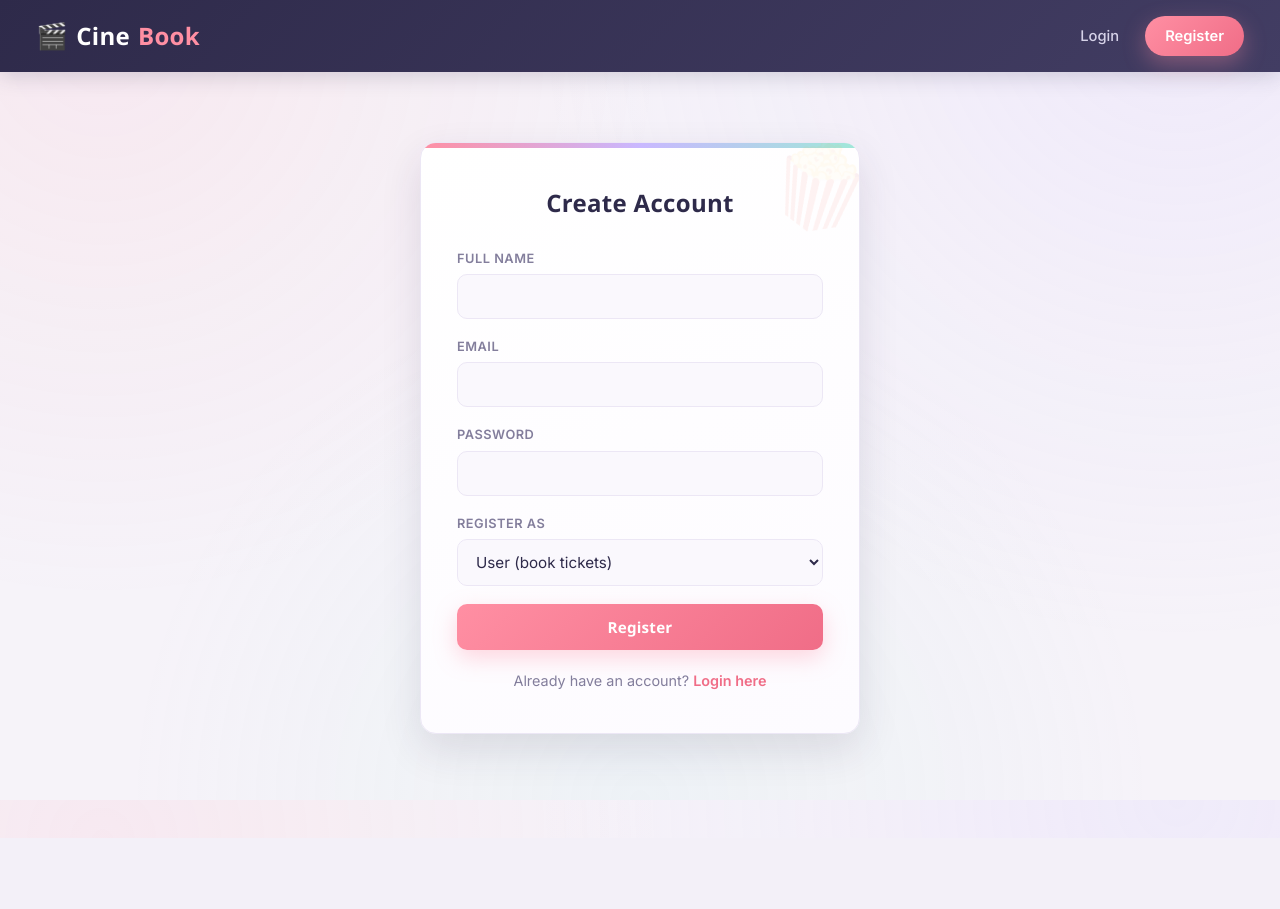
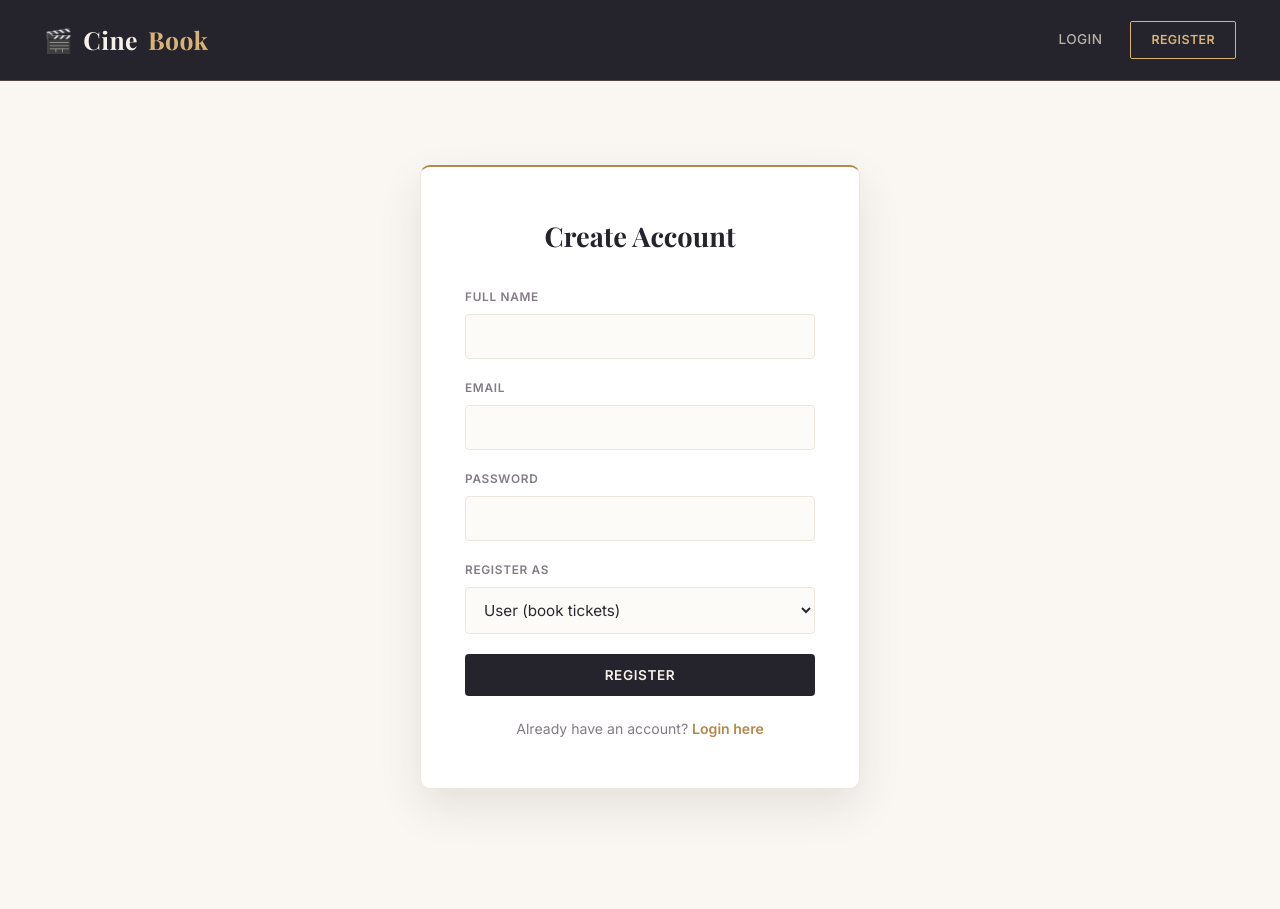
Before and after one commit to sathana20/movie-ticket-booking-system-, a Flask app: page /register in a window 1280 px wide. Before the commit the page ends 763 px from the top, so only its background shows below. Run offline with Flask 3, Linux system fonts and the light colour scheme; parts of the project's set-up code (start-up, migrations or seed data) failed here and were passed over.

Commit message:
Refactor CSS styles for improved layout and design
Updated various CSS variables and styles for improved aesthetics and layout consistency. Adjusted colors, padding, margins, and hover effects throughout the application.

```diff
--- a/movie_booking_app/static/css/style.css
+++ b/movie_booking_app/static/css/style.css
@@ -1,25 +1,24 @@
 :root {
-  --bg: #f6f3f9;
+  --bg: #faf7f2;
   --surface: #ffffff;
-  --surface-soft: #fdfbff;
-  --navy: #2e2a4a;
-  --navy-soft: #423d63;
-  --coral: #ff8fa3;
-  --coral-dark: #f06d87;
-  --lavender: #c9b8ff;
-  --mint: #9fe8d8;
-  --peach: #ffd9b3;
-  --text: #2e2a4a;
-  --text-muted: #837e9c;
-  --green: #4cb892;
+  --surface-soft: #fdfbf8;
+  --charcoal: #25232b;
+  --charcoal-soft: #322f3a;
+  --gold: #b4884a;
+  --gold-light: #d8b277;
+  --gold-pale: #f3e6d0;
+  --blush: #e8c4bd;
+  --sage: #a9b6a3;
+  --text: #2b2730;
+  --text-muted: #837c87;
+  --green: #6f9a70;
   --available: #ffffff;
-  --booked: #e3def0;
-  --selected: var(--coral);
-  --radius: 16px;
-  --shadow: 0 6px 22px rgba(46, 42, 74, 0.08);
-  --shadow-lg: 0 16px 40px rgba(46, 42, 74, 0.12);
-  --border-soft: #ece7f5;
-  --glow-coral: 0 8px 22px rgba(255, 143, 163, 0.35);
+  --booked: #e6e1da;
+  --selected: var(--gold);
+  --radius: 10px;
+  --shadow: 0 4px 16px rgba(37, 35, 43, 0.06);
+  --shadow-lg: 0 18px 44px rgba(37, 35, 43, 0.10);
+  --border-soft: #ece6dc;
 }
 
 * { box-sizing: border-box; }
@@ -28,154 +27,140 @@ body {
   margin: 0;
   font-family: 'Inter', 'Segoe UI', Arial, sans-serif;
   color: var(--text);
-  line-height: 1.5;
+  line-height: 1.6;
   min-height: 100vh;
   background-color: var(--bg);
-  background-image:
-    radial-gradient(circle at 8% 5%, rgba(255,143,163,0.10), transparent 40%),
-    radial-gradient(circle at 92% 0%, rgba(201,184,255,0.14), transparent 45%),
-    radial-gradient(circle at 50% 100%, rgba(159,232,216,0.10), transparent 50%);
-  background-attachment: fixed;
 }
 
-h1, h2, h3, .brand, .btn { font-family: 'Poppins', 'Segoe UI', Arial, sans-serif; }
+h1, h2, h3, .brand { font-family: 'Playfair Display', Georgia, serif; }
+.btn { font-family: 'Inter', sans-serif; }
 a { color: inherit; }
 
 /* ---------- Navbar ---------- */
 .navbar {
-  background: linear-gradient(135deg, var(--navy) 0%, var(--navy-soft) 100%);
+  background: var(--charcoal);
   color: white;
   display: flex;
   justify-content: space-between;
   align-items: center;
-  padding: 16px 36px;
-  box-shadow: 0 4px 20px rgba(46,42,74,0.18);
+  padding: 20px 44px;
   position: sticky;
   top: 0;
   z-index: 100;
+  border-bottom: 1px solid rgba(212,178,119,0.25);
 }
 
 .brand {
-  color: white;
-  font-size: 1.5rem;
-  font-weight: 800;
+  color: #f5f1ea;
+  font-size: 1.55rem;
+  font-weight: 700;
   text-decoration: none;
   display: flex;
   align-items: center;
-  gap: 8px;
-  letter-spacing: 0.3px;
+  gap: 10px;
+  letter-spacing: 0.4px;
 }
-.brand .accent { color: var(--coral); }
-.brand-icon { font-size: 1.6rem; }
+.brand .accent { color: var(--gold-light); }
+.brand-icon { font-size: 1.45rem; opacity: 0.9; }
 
-.nav-links { display: flex; align-items: center; gap: 6px; }
+.nav-links { display: flex; align-items: center; gap: 4px; }
 
 .nav-links a {
-  color: #d6d2e8;
+  color: #b8b2a6;
   text-decoration: none;
-  margin-left: 16px;
-  font-size: 0.92rem;
+  margin-left: 22px;
+  font-size: 0.85rem;
   font-weight: 500;
-  padding: 6px 4px;
+  letter-spacing: 0.4px;
+  text-transform: uppercase;
+  padding: 6px 2px;
   position: relative;
-  transition: color 0.15s;
+  transition: color 0.2s;
 }
 .nav-links a:not(.btn-nav-cta)::after {
   content: "";
   position: absolute;
   left: 0; bottom: 0;
-  width: 0%; height: 2px;
-  background: var(--coral);
-  transition: width 0.2s;
+  width: 0%; height: 1px;
+  background: var(--gold-light);
+  transition: width 0.25s;
 }
 .nav-links a:not(.btn-nav-cta):hover::after { width: 100%; }
-.nav-links a:hover { color: var(--coral); }
+.nav-links a:hover { color: var(--gold-light); }
 
 .btn-nav-cta {
-  background: linear-gradient(135deg, var(--coral), var(--coral-dark));
-  color: white !important;
-  padding: 9px 20px !important;
-  border-radius: 24px;
+  background: transparent;
+  color: var(--gold-light) !important;
+  padding: 8px 20px !important;
+  border-radius: 2px;
   font-weight: 600 !important;
-  box-shadow: var(--glow-coral);
-  margin-left: 16px;
+  border: 1px solid var(--gold-light);
+  margin-left: 22px;
+  text-transform: uppercase;
+  font-size: 0.78rem !important;
+  letter-spacing: 0.6px;
 }
-.btn-nav-cta:hover { transform: translateY(-1px); }
+.btn-nav-cta:hover { background: var(--gold-light); color: var(--charcoal) !important; }
 
 .user-pill {
-  background: rgba(255,255,255,0.12);
+  background: rgba(255,255,255,0.05);
   padding: 7px 16px;
-  border-radius: 24px;
-  margin-left: 16px;
-  font-size: 0.85rem;
-  border: 1px solid rgba(255,255,255,0.15);
-  color: #d6d2e8;
+  border-radius: 2px;
+  margin-left: 20px;
+  font-size: 0.8rem;
+  border: 1px solid rgba(255,255,255,0.12);
+  color: #b8b2a6;
 }
-.user-pill em { color: var(--coral); font-style: normal; font-weight: 600; }
+.user-pill em { color: var(--gold-light); font-style: normal; font-weight: 600; }
 
-.btn-logout { color: var(--coral) !important; font-weight: 700 !important; margin-left: 16px; }
+.btn-logout { color: var(--blush) !important; font-weight: 600 !important; margin-left: 20px; text-transform: uppercase; font-size: 0.78rem; letter-spacing: 0.4px; }
 
-.container { max-width: 1160px; margin: 0 auto; padding: 36px 24px 70px; position: relative; }
+.container { max-width: 1160px; margin: 0 auto; padding: 44px 28px 80px; position: relative; }
 
-.flash-wrap { margin-bottom: 24px; }
+.flash-wrap { margin-bottom: 26px; }
 
 .flash {
   padding: 14px 20px;
-  border-radius: 12px;
+  border-radius: 4px;
   margin-bottom: 10px;
-  font-size: 0.95rem;
+  font-size: 0.92rem;
   font-weight: 500;
-  box-shadow: var(--shadow);
   border: 1px solid var(--border-soft);
 }
-.flash-success { background: #eafbf4; color: #2f9e76; border-left: 4px solid var(--green); }
-.flash-error { background: #fff0f3; color: #d6536c; border-left: 4px solid var(--coral-dark); }
+.flash-success { background: #f3f7f1; color: #557056; border-left: 3px solid var(--green); }
+.flash-error { background: #fbf0ee; color: #a44b3f; border-left: 3px solid #c9695a; }
 
 /* ---------- Forms ---------- */
 .form-card {
-  background: linear-gradient(160deg, var(--surface) 0%, var(--surface-soft) 100%);
+  background: var(--surface);
   max-width: 440px;
-  margin: 34px auto;
-  padding: 42px 36px;
+  margin: 40px auto;
+  padding: 48px 44px;
   border-radius: var(--radius);
   box-shadow: var(--shadow-lg);
   border: 1px solid var(--border-soft);
-  position: relative;
-  overflow: hidden;
-}
-.form-card::before {
-  content: "";
-  position: absolute; top: 0; left: 0; right: 0; height: 5px;
-  background: linear-gradient(90deg, var(--coral), var(--lavender), var(--mint));
-}
-.form-card::after {
-  content: "🍿";
-  position: absolute;
-  top: -20px;
-  right: -12px;
-  font-size: 5.2rem;
-  opacity: 0.06;
-  transform: rotate(15deg);
+  border-top: 2px solid var(--gold);
 }
 
 .form-card h2 {
   margin-top: 0;
   text-align: center;
-  color: var(--navy);
+  color: var(--charcoal);
   font-weight: 700;
-  margin-bottom: 28px;
-  letter-spacing: 0.3px;
+  margin-bottom: 8px;
+  font-size: 1.7rem;
 }
+.form-card h2 + form { margin-top: 30px; }
 
-.form-group { margin-bottom: 18px; position: relative; z-index: 1; }
+.form-group { margin-bottom: 20px; }
 .form-group label {
   display: block;
-  margin-bottom: 6px;
+  margin-bottom: 7px;
   font-weight: 600;
-  font-size: 0.8rem;
+  font-size: 0.74rem;
   color: var(--text-muted);
   text-transform: uppercase;
-  letter-spacing: 0.5px;
+  letter-spacing: 0.7px;
 }
 
 .form-group input,
@@ -183,21 +168,21 @@ a { color: inherit; }
 .form-group textarea {
   width: 100%;
   padding: 12px 14px;
-  border: 1.5px solid var(--border-soft);
-  border-radius: 10px;
+  border: 1px solid var(--border-soft);
+  border-radius: 4px;
   font-size: 0.95rem;
   font-family: 'Inter', sans-serif;
-  transition: border-color 0.15s, box-shadow 0.15s, background 0.15s;
-  background: #faf8fd;
+  transition: border-color 0.2s, box-shadow 0.2s;
+  background: var(--surface-soft);
   color: var(--text);
 }
-.form-group input::placeholder, .form-group textarea::placeholder { color: #b6b0cc; }
+.form-group input::placeholder, .form-group textarea::placeholder { color: #c4bdb3; }
 .form-group input:focus,
 .form-group select:focus,
 .form-group textarea:focus {
   outline: none;
-  border-color: var(--coral);
-  box-shadow: 0 0 0 3px rgba(255, 143, 163, 0.18);
+  border-color: var(--gold);
+  box-shadow: 0 0 0 3px rgba(180, 136, 74, 0.12);
   background: white;
 }
 .form-group select option { background: white; color: var(--text); }
@@ -205,61 +190,51 @@ textarea { resize: vertical; }
 
 .btn {
   display: inline-block;
-  background: linear-gradient(135deg, var(--coral) 0%, var(--coral-dark) 100%);
-  color: white;
+  background: var(--charcoal);
+  color: #f5f1ea;
   border: none;
-  padding: 13px 28px;
-  border-radius: 10px;
-  font-size: 0.95rem;
+  padding: 13px 30px;
+  border-radius: 4px;
+  font-size: 0.85rem;
   cursor: pointer;
   text-decoration: none;
   font-weight: 600;
-  box-shadow: var(--glow-coral);
-  transition: transform 0.15s, box-shadow 0.15s;
-  letter-spacing: 0.2px;
+  text-transform: uppercase;
+  letter-spacing: 0.6px;
+  transition: background 0.2s, transform 0.15s;
 }
-.btn:hover { transform: translateY(-2px); box-shadow: 0 10px 26px rgba(255,143,163,0.45); }
-.btn:disabled { background: #e3def0; cursor: not-allowed; box-shadow: none; transform: none; color: #a8a2c0; }
+.btn:hover { background: var(--gold); color: var(--charcoal); transform: translateY(-1px); }
+.btn:disabled { background: #ddd6cb; cursor: not-allowed; color: #a39c91; transform: none; }
 .btn-block { width: 100%; text-align: center; }
 .btn-outline {
   background: transparent;
-  color: var(--navy);
-  border: 1.5px solid var(--navy);
-  box-shadow: none;
+  color: var(--charcoal);
+  border: 1px solid var(--charcoal);
 }
-.btn-outline:hover { background: var(--navy); color: white; }
+.btn-outline:hover { background: var(--charcoal); color: white; }
 
-.form-footer { text-align: center; margin-top: 20px; font-size: 0.9rem; color: var(--text-muted); }
-.form-footer a { color: var(--coral-dark); text-decoration: none; font-weight: 600; }
+.form-footer { text-align: center; margin-top: 22px; font-size: 0.88rem; color: var(--text-muted); }
+.form-footer a { color: var(--gold); text-decoration: none; font-weight: 600; }
 .form-footer a:hover { text-decoration: underline; }
 
 /* ---------- Page header ---------- */
-.page-header { display: flex; justify-content: space-between; align-items: center; margin-bottom: 28px; flex-wrap: wrap; gap: 12px; }
+.page-header { display: flex; justify-content: space-between; align-items: flex-end; margin-bottom: 34px; flex-wrap: wrap; gap: 14px; border-bottom: 1px solid var(--border-soft); padding-bottom: 18px; }
 .page-header h2 {
-  font-size: 1.8rem;
+  font-size: 2rem;
   font-weight: 700;
-  color: var(--navy);
+  color: var(--charcoal);
   margin: 0;
-  padding-left: 16px;
-  position: relative;
 }
-.page-header h2::before {
-  content: "";
-  position: absolute; left: 0; top: 4px; bottom: 4px; width: 5px;
-  background: linear-gradient(180deg, var(--coral), var(--lavender));
-  border-radius: 3px;
-}
-.page-header h2::after { content: " 🎞️"; font-size: 1.1rem; opacity: 0.7; }
 
 /* ---------- Movie Grid ---------- */
-.movie-grid { display: grid; grid-template-columns: repeat(auto-fill, minmax(215px, 1fr)); gap: 28px; }
+.movie-grid { display: grid; grid-template-columns: repeat(auto-fill, minmax(220px, 1fr)); gap: 30px; }
 
 .movie-card {
   background: var(--surface);
   border-radius: var(--radius);
   overflow: hidden;
   box-shadow: var(--shadow);
-  transition: transform 0.25s cubic-bezier(.2,.8,.2,1), box-shadow 0.25s, border-color 0.25s;
+  transition: transform 0.3s cubic-bezier(.2,.8,.2,1), box-shadow 0.3s;
   text-decoration: none;
   color: inherit;
   display: block;
```
Also changed, not shown: other parts of movie_booking_app/static/css/style.css (+65 -70 lines).
